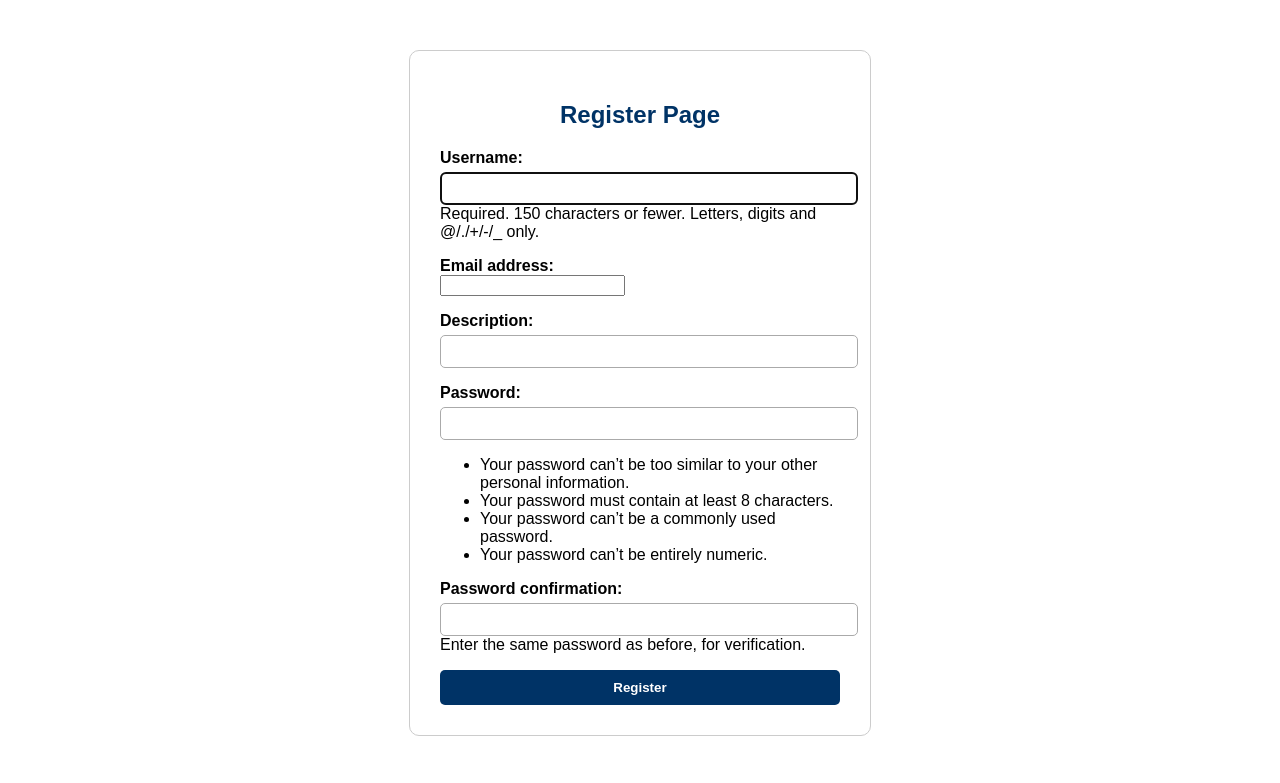
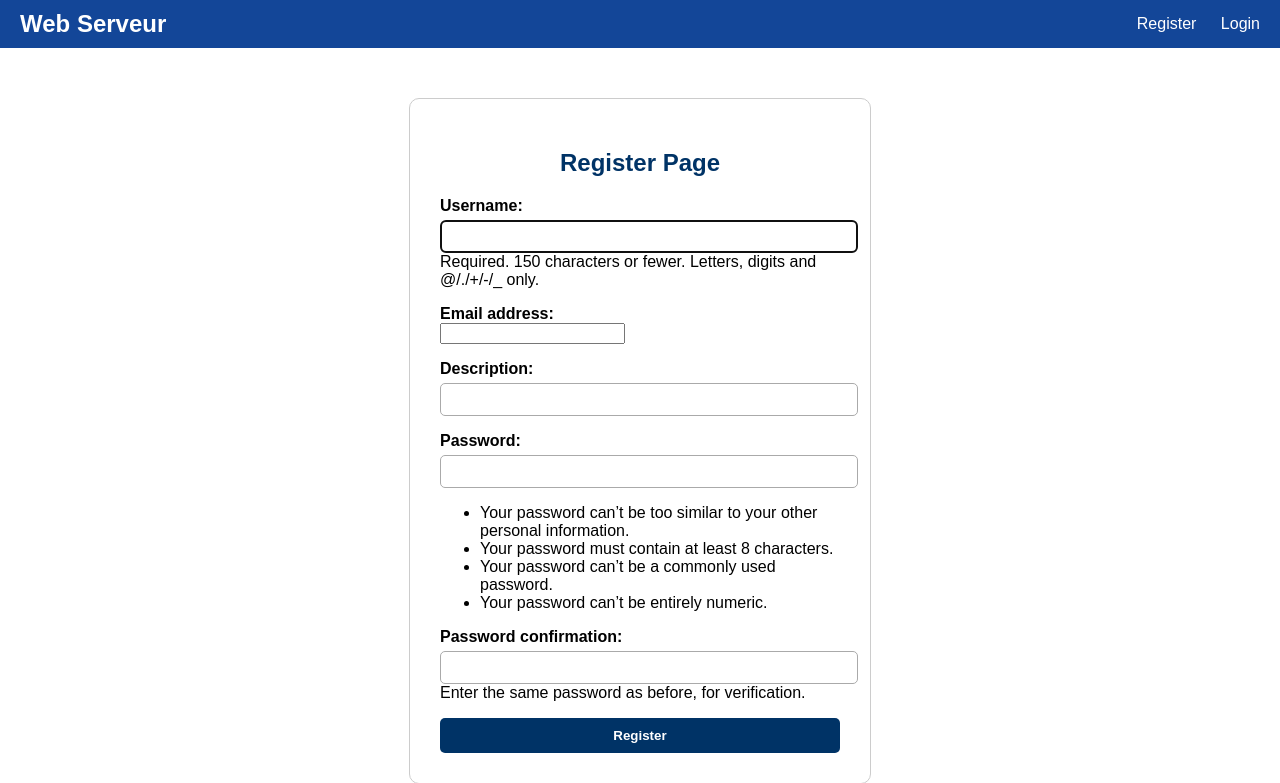
Before and after one commit to Syrinbh/projetServeur, a Django app: page /register/ in a window 1280 px wide. Shown: the top 783 px of the page. Before the commit the page ends 736 px from the top, so only its background shows below. Run offline with Django 5.2, Linux system fonts and the light colour scheme.

Commit message:
ajout navbar ligin et register

```diff
--- a/Serveur/projetServeur/tasks/templates/tasks/register.html
+++ b/Serveur/projetServeur/tasks/templates/tasks/register.html
@@ -9,7 +9,15 @@
     <link rel="stylesheet" href="{% static 'styles.css' %}">
 </head>
 <body>
+    <!-- NAVIGATION -->
+    <nav class="navbar">
+        <div class="navbar-left">Web Serveur</div>
+        <div class="navbar-right">
+            <a href="register/">Register</a>
+            <a href="login/">Login</a>
 
+        </div>
+    </nav>
 
 <!-- partie pour register -->
 <section class="register-part1">
```
Also changed, not shown: Serveur/projetServeur/tasks/templates/tasks/login.html (+8 -0 lines).
